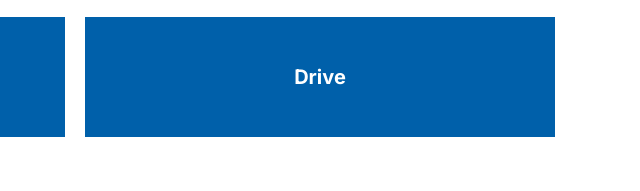
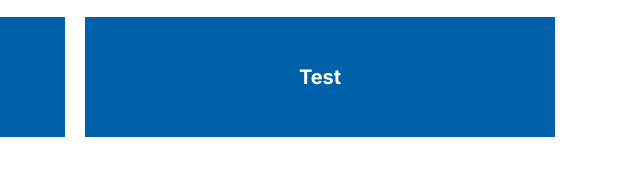
Before and after one commit to 7SinCo/avante, a plain HTML site: page index.html in a window 1280 px wide. Shown: the part 263-454 px from the top of the page, 565-1205 px from the left. Drawn offline with Linux system fonts and the light colour scheme.

Commit message:
Actualizar index.html

```diff
--- a/index.html
+++ b/index.html
@@ -40,7 +40,7 @@
             <a class="bold" href="">Formatos</a>
             <a class="bold" href="">Reportes</a>
             <a class="bold" href="">Manuales</a>
-            <a class="bold" href="">Drive</a>
+            <a class="bold" href="">Test</a>
         </div>
     </main>
 
```
